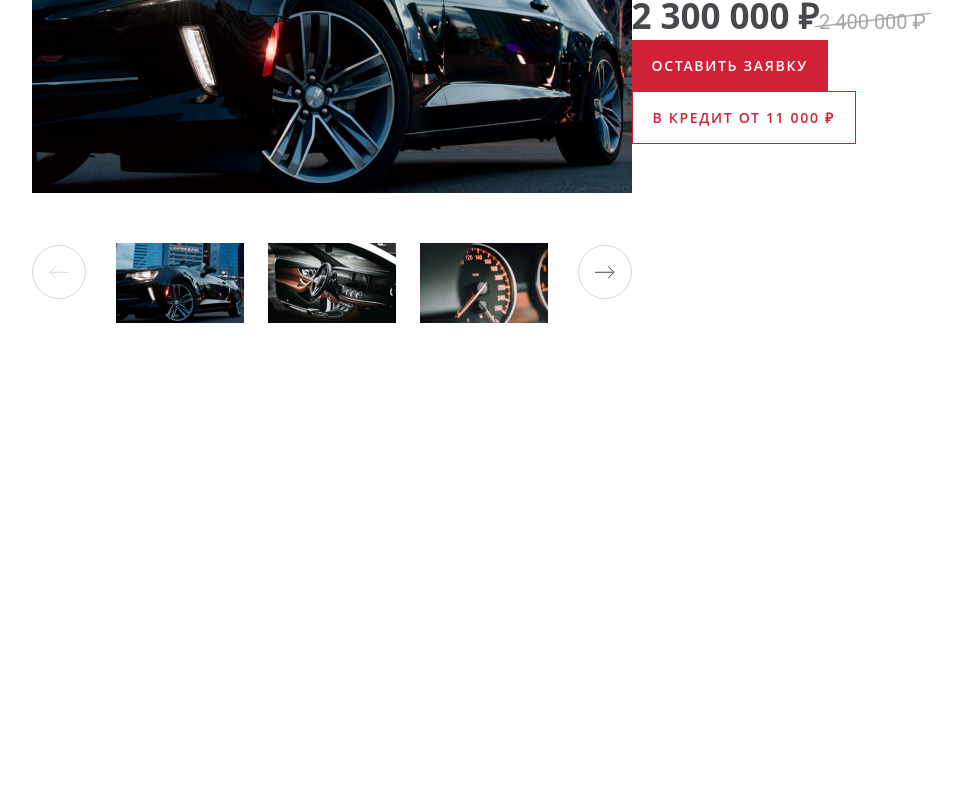
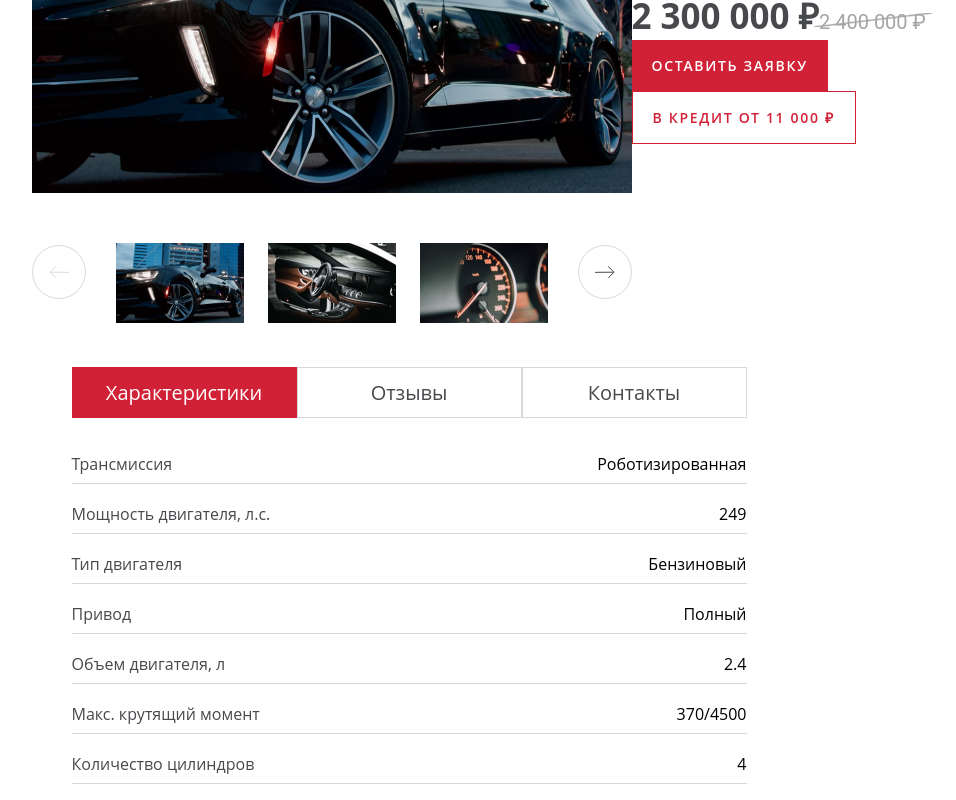
Before and after one commit to alianta/Khrustaleva_avto-moto, a React (Create React App) app in the folder project/: page / in a window 1280 px wide. Shown: the part 267-1067 px from the top of the page, without its empty margins (22-978 px from the left). Before the commit the page ends 800 px from the top, so only its background shows below. Built offline with nearby package versions, Linux system fonts and the light colour scheme.

Commit message:
разметка и стилизация блока характеристик

```diff
--- a/project/src/assets/scss/global.scss
+++ b/project/src/assets/scss/global.scss
@@ -7,5 +7,6 @@ $color-gray-3: #D7D9DF;
 $color-gray-4: #A3A4A6;
 $color-red-1: #D12136;
 $color-white-1: #FFFFFF;
+$color-black-1: #000000;
 
 $desktop-width: 1173px;
--- a/project/src/components/app/app.scss
+++ b/project/src/components/app/app.scss
@@ -3,6 +3,7 @@
 @import '../logo/logo.scss';
 @import '../main-navigation/main-navigation.scss';
 @import '../auto-card/auto-card.scss';
+@import '../tabs/tabs.scss';
 
 .page, .page__body {
   height: 100%;
--- a/project/src/components/auto-card/auto-card.jsx
+++ b/project/src/components/auto-card/auto-card.jsx
@@ -1,5 +1,6 @@
 import React,{useState} from 'react';
 import {SLIDER_IMAGE_COUNT, SliderImages, SLIDER_PREV_BUTTON_NAME, SLIDER_NEXT_BUTTON_NAME} from '../../const';
+import Tabs from '../tabs/tabs';
 
 function AutoCard() {
   const [activeSliderImage, setActiveSliderImage] = useState(0);
@@ -64,6 +65,7 @@ function AutoCard() {
         <button className="button button--first" type="button">оставить заявку</button>
         <button className="button button--second" type="button">в кредит от 11 000 ₽</button>
       </section>
+      <Tabs/>
     </article>
   );
 }
--- /dev/null
+++ b/project/src/components/tabs/tabs.jsx
@@ -0,0 +1,45 @@
+import React from 'react';
+
+function Tabs() {
+  return (
+    <div className="information">
+      <ul className="information__list">
+        <li className="information__item information__item--active">Характеристики</li>
+        <li className="information__item">Отзывы</li>
+        <li className="information__item">Контакты</li>
+      </ul>
+      <ul className="specifications">
+        <li className="specifications__item">
+          <span className="specifications__title">Трансмиссия</span>
+          <span className="specifications__value">Роботизированная</span>
+        </li>
+        <li className="specifications__item">
+          <span className="specifications__title">Мощность двигателя, л.с.</span>
+          <span className="specifications__value">249</span>
+        </li>
+        <li className="specifications__item">
+          <span className="specifications__title">Тип двигателя</span>
+          <span className="specifications__value">Бензиновый</span>
+        </li>
+        <li className="specifications__item">
+          <span className="specifications__title">Привод</span>
+          <span className="specifications__value">Полный</span>
+        </li>
+        <li className="specifications__item">
+          <span className="specifications__title">Объем двигателя, л</span>
+          <span className="specifications__value">2.4</span>
+        </li>
+        <li className="specifications__item">
+          <span className="specifications__title">Макс. крутящий момент</span>
+          <span className="specifications__value">370/4500</span>
+        </li>
+        <li className="specifications__item">
+          <span className="specifications__title">Количество цилиндров</span>
+          <span className="specifications__value">4</span>
+        </li>
+      </ul>
+    </div>
+  );
+}
+
+export default Tabs;
--- /dev/null
+++ b/project/src/components/tabs/tabs.scss
@@ -0,0 +1,37 @@
+.information__list {
+  list-style: none;
+  display: flex;
+}
+
+.information__item {
+  padding: 14px;
+  min-width: 195px;
+  font-weight: 400;
+  font-size: 20px;
+  text-align: center;
+  color: $color-gray-2;
+  border: 1px solid $color-gray-3;
+
+  &--active {
+    color: $color-white-1;
+    background-color: $color-red-1;
+    border-color: $color-red-1;
+  }
+}
+
+.specifications {
+  display: flex;
+  flex-direction: column;
+  list-style: none;
+}
+
+.specifications__item {
+  padding-top: 20px;
+  padding-bottom: 8px;
+  border-bottom: 1px solid $color-gray-3;
+  color: $color-gray-2;
+}
+.specifications__value {
+  float: right;
+  color: $color-black-1;
+}
```
